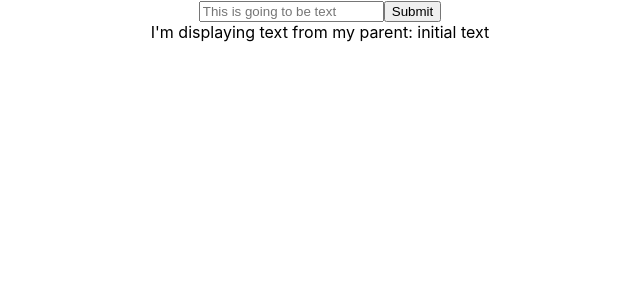
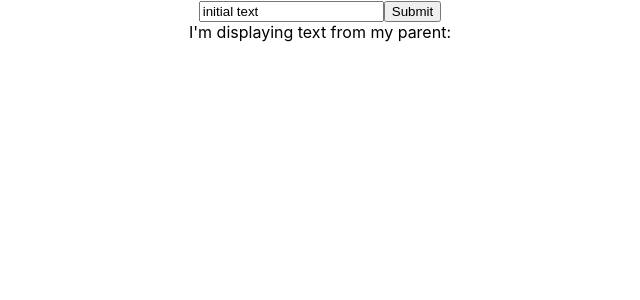
Before and after one commit to Mahmoud-Elsheikh/To-Do-List, a React (Create React App) app in the folder to-do-list/: page / in a window 1280 px wide. Shown: the top 300 px of the page, without its empty margins (320-960 px from the left). Built offline with nearby package versions, Linux system fonts and the light colour scheme.

Commit message:
Input.js functioning properly

```diff
--- a/to-do-list/src/input.js
+++ b/to-do-list/src/input.js
@@ -4,20 +4,33 @@ class TextInput extends Component {
 
   constructor(props, context) {
     super(props, context)
+    this.state={
+      inputText: 'initial text'
+    }
   }
 
 
+  Submit(event) {
+    event.preventDefault()
+    this.props.addTodo(this.state.inputText)
+    this.setState({inputText: ""})
+  }
+
+  handleChange(event) {
+    this.setState({
+      inputText: event.target.value
+    })
+  }
 
   render() {
     return (
-      <form>
-        <input
+      <form onSubmit={this.Submit.bind(this)}>
+        <input onChange={this.handleChange.bind(this)}
           type="text"
           placeholder="This is going to be text"
-          value={this.props.inputText}
-          //onChange={this.handleChange.bind(this)}
+          value={this.state.inputText}
         />
-        <input type="submit"/>
+        <input type="submit" text="+"/>
       </form>
     )
   }
--- a/to-do-list/src/todo.js
+++ b/to-do-list/src/todo.js
@@ -7,22 +7,23 @@ class Todo extends Component {
   constructor(props, context) {
     super(props, context)
     this.state = {
-      todos: [""],
-      inputText: 'initial text'
+      todos: [{text: "Inital",completed: false}]
     }
   }
 
-  handleChange(event) {
+  addTodo(inputText) {
     this.setState({
-      inputText: event.target.value
+      todos: [...this.state.todos, {text:inputText, completed: false}]
     })
   }
+
+
 
   render() {
     return (
       <div>
-        <Input></Input>
-        <List inputText={this.state.inputText}></List>
+        <Input addTodo={this.addTodo.bind(this)}></Input>
+        <List todos={this.state.todos}></List>
       </div>
     )
   }
```
